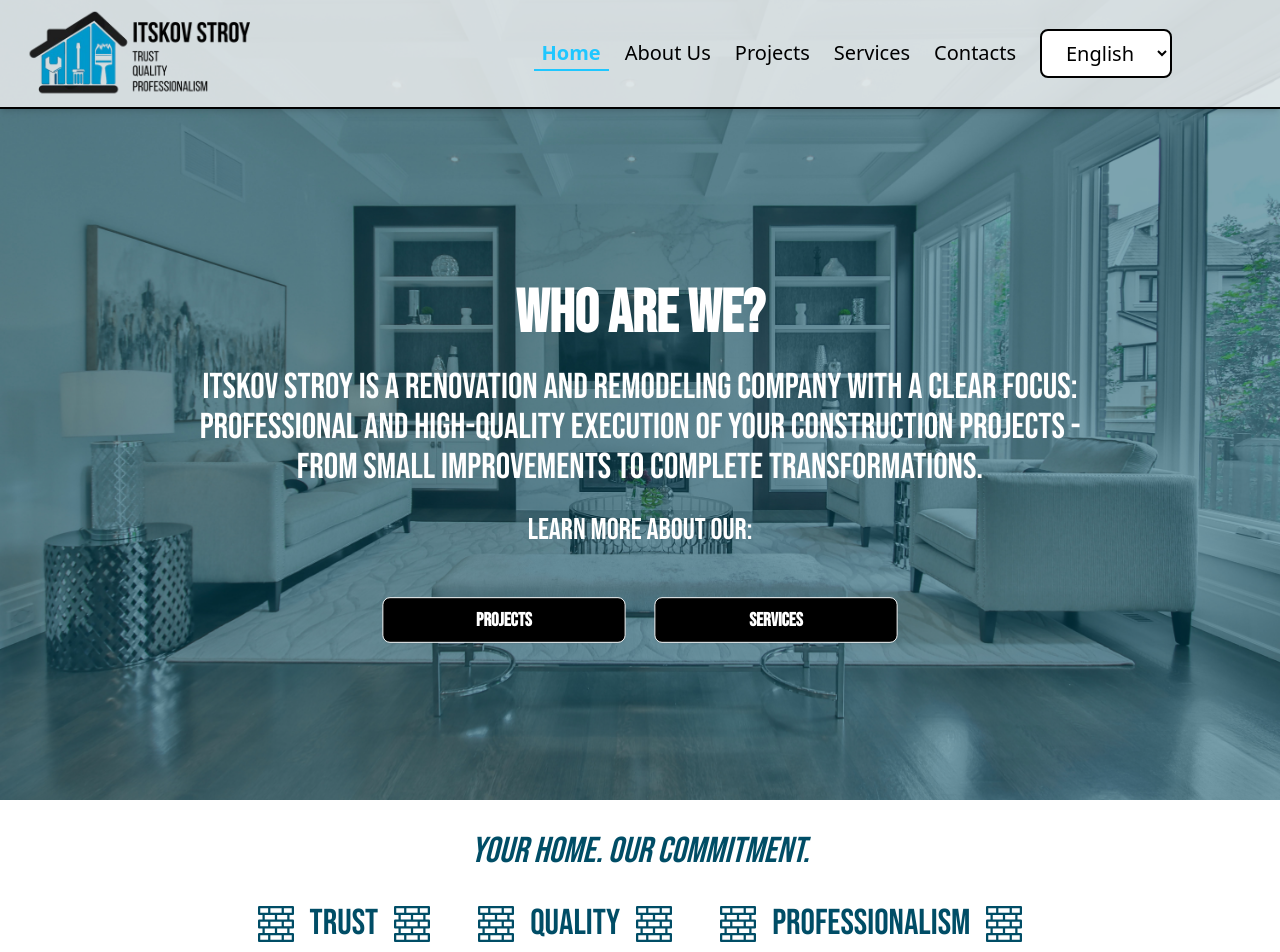
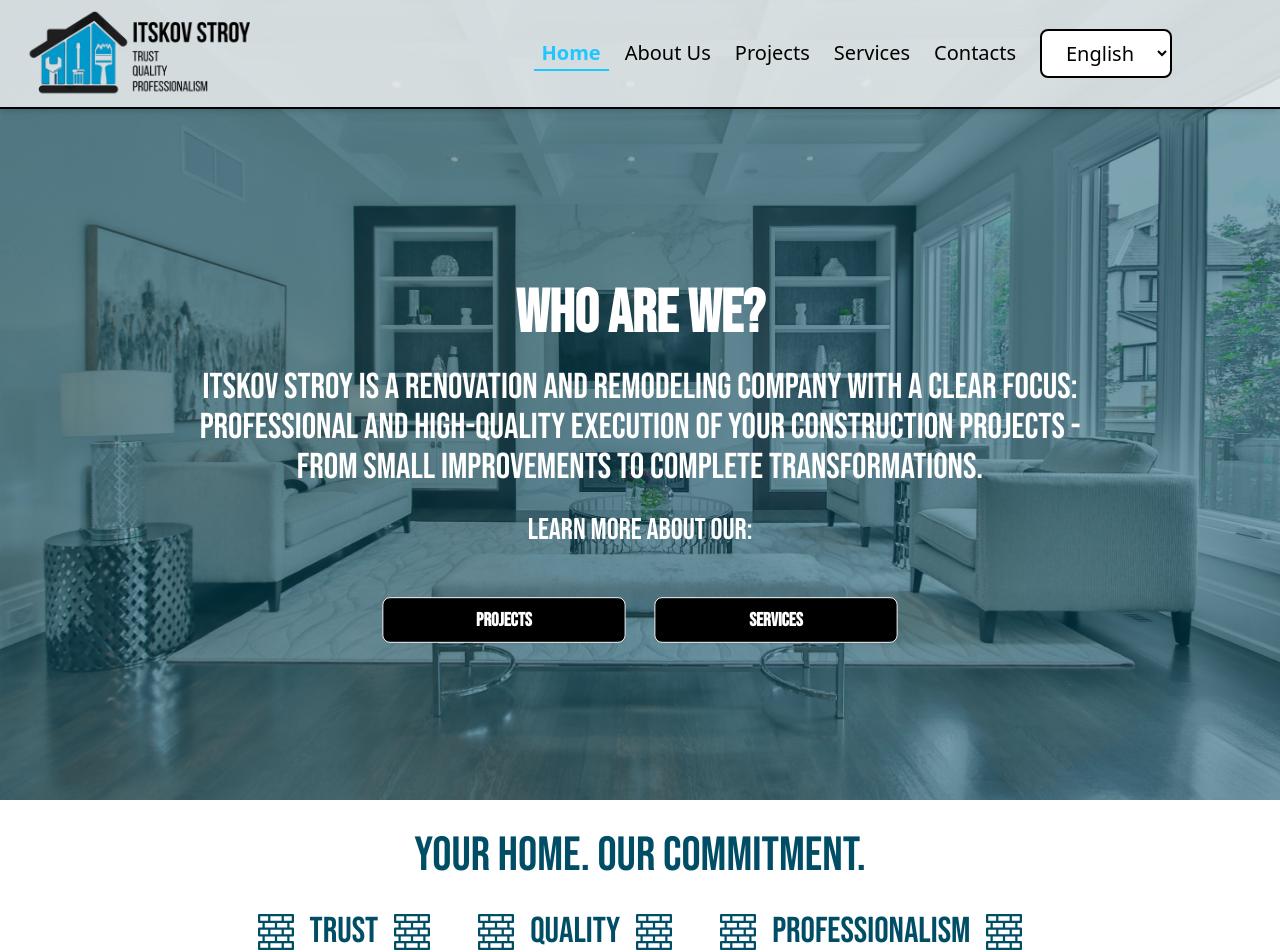
Before and after one commit to TrayanStefanov/Freelance-IckoStroI, a React (Vite) app in the folder frontend/: page / in a window 1280 px wide. Shown: the top 952 px of the page. Built offline with nearby package versions, Linux system fonts and the light colour scheme.

Commit message:
Slogan component v0.2. style changes.

```diff
--- a/frontend/src/components/Slogan.jsx
+++ b/frontend/src/components/Slogan.jsx
@@ -11,7 +11,7 @@ const Slogan = () => {
 
   return (
     <motion.div
-      className="text-center text-3xl sm:text-4xl text-neutral py-8 italic px-4"
+      className="text-center text-4xl sm:text-5xl text-neutral py-8 px-4"
       initial="hidden"
       whileInView="visible"
       viewport={{ once: true, amount: 0.3 }}
```
